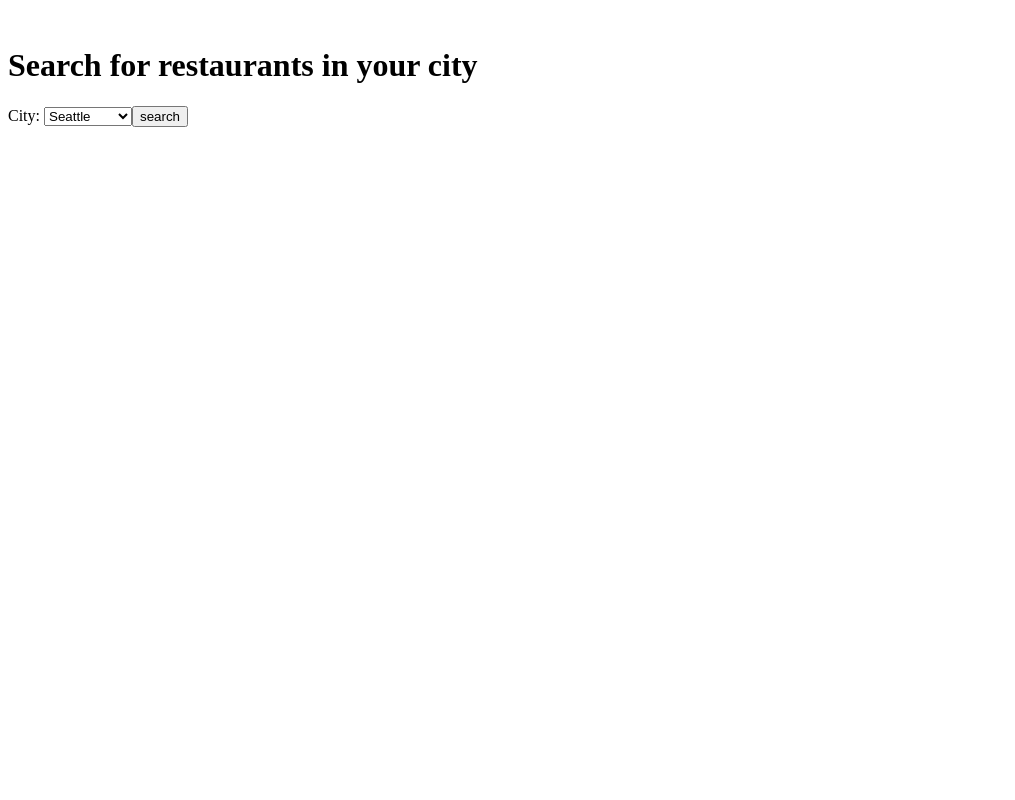
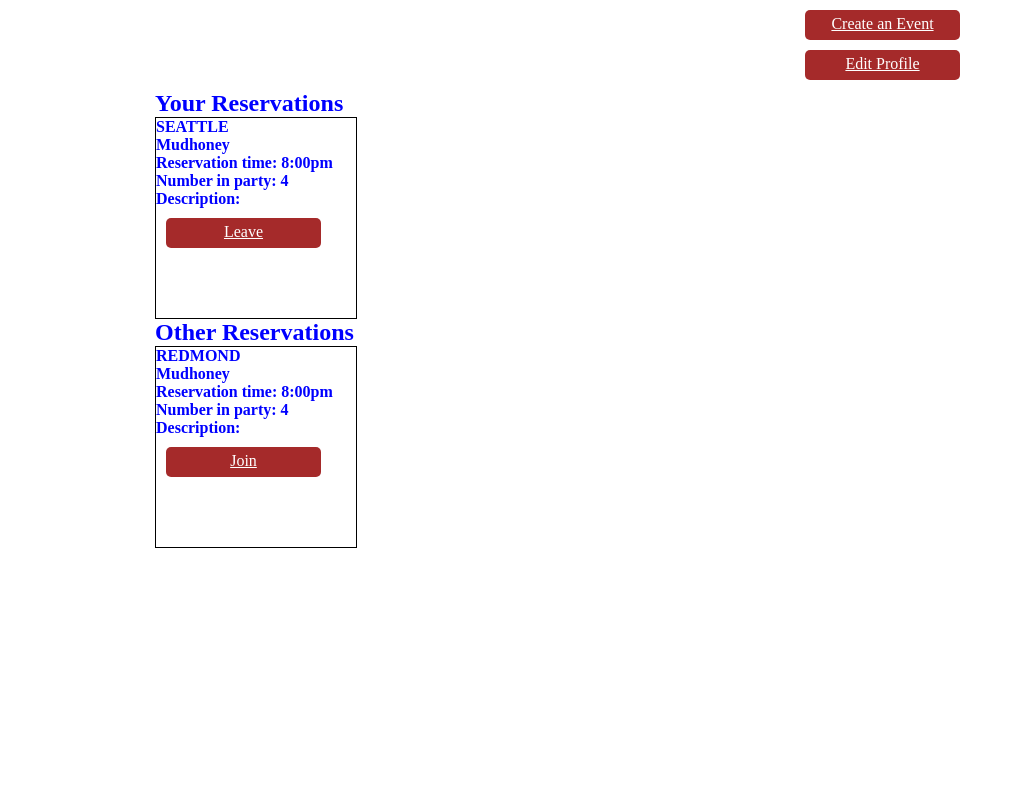
Before and after one commit to devinyr/thinder, a Django app: template apps/events/templates/events/index.html in a window 1280 px wide. Shown: the whole page, without its empty margins (0-1015 px from the left). Run offline with Django 3.2, Linux system fonts and the light colour scheme; the template is opened without the code that fills it, so the values that code supplies are empty; parts of the project's set-up code (start-up, migrations or seed data) failed here and were passed over.

Commit message:
adjust routes & views

```diff
--- /dev/null
+++ b/apps/events/static/events/css/style.css
@@ -0,0 +1,32 @@
+* {
+  margin: 0px;
+  padding: 0px;
+}
+
+#container {
+  width: 970px;
+  margin: 0px auto;
+  color: blue;
+}
+
+.btn {
+  display: block;
+  width: 145px;
+  height: 20px;
+  margin: 10px;
+  padding: 5px;
+  background-color: brown;
+  border-radius: 5px;
+  color: white;
+  text-align: center;
+}
+
+.header {
+  margin-left: 650px;
+}
+.event  {
+  display: inline-block;
+  width: 200px;
+  height: 200px;
+  border: 1px solid black;
+}
--- a/apps/events/templates/events/index.html
+++ b/apps/events/templates/events/index.html
@@ -1,24 +1,37 @@
-<html>
-	<head>
-
-	</head>
+<!DOCTYPE html>
+<html lang='en'>
+  <head>
+    <meta charset='utf-8'>
+    {% load staticfiles %}
+    <title>Index</title>
+    <link rel="stylesheet" type="text/css" href="{% static 'events/css/style.css'%}">
+  </head>
 	<body>
-		{% for restaurant in restaurants.objects %}
-			<p><a href="{{restaurant.website_url}}">{{restaurant.name}}</a></p>
-		{% endfor %}
-		<br>
-		<h1>Search for restaurants in your city</h1>
-		<form action="{% url 'city' %}" method="post">
-			{% csrf_token %}
-			City: <select name="city">
-			<option value="Seattle">Seattle</option>
-			<option value="Bellevue">Bellevue</option>
-			<option value="Redmond">Redmond</option>
-			<option value="Bellingham">Bellingham</option>
-			<input type="submit" value="search">
-		</form>
-		{% for place in places.objects %}
-			<p><a href="{{place.website_url}}">{{place.name}}</a></p>
-		{% endfor %}
+		<div id="container">
+			<a class='btn header' href="{% url 'create' %}">Create an Event</a>
+			<a class="btn header" href='#'>Edit Profile</a>
+			<div id="you">
+				<h2>Your Reservations</h2>
+				<div class="event">
+					<h4>SEATTLE</h4>
+					<h4>Mudhoney</h4> <!-- link to event  page -->
+					<h4>Reservation time: 8:00pm</h4>
+					<h4>Number in party: 4</h4>
+					<h4>Description:</h4>
+					<a class="btn" href='#'>Leave</a>
+				</div>
+			</div>
+			<div id="other">
+				<h2>Other Reservations</h2>
+					<div class="event">
+						<h4>REDMOND</h4>
+					<h4>Mudhoney</h4> <!-- link to event  page -->
+					<h4>Reservation time: 8:00pm</h4>
+					<h4>Number in party: 4</h4>
+					<h4>Description:</h4>
+					<a class="btn" href='#'>Join</a>
+				</div>
+			</div>
+		</div>
 	</body>
 </html>
--- a/apps/events/urls.py
+++ b/apps/events/urls.py
@@ -4,6 +4,6 @@ from apps.events import views
 urlpatterns = patterns ('',
 	url(r'^$', views.index, name="events_index"),
 	url(r'^show/', views.show, name="show"),
-	url(r'^create/', views.create, name="create"),
+	url(r'^create', views.create, name="create"),
 	url(r'^city/', views.get_city, name="city")
 )
```
Also changed, not shown: apps/events/templates/events/create.html (+32 -7 lines), apps/events/views.py (+8 -18 lines).
